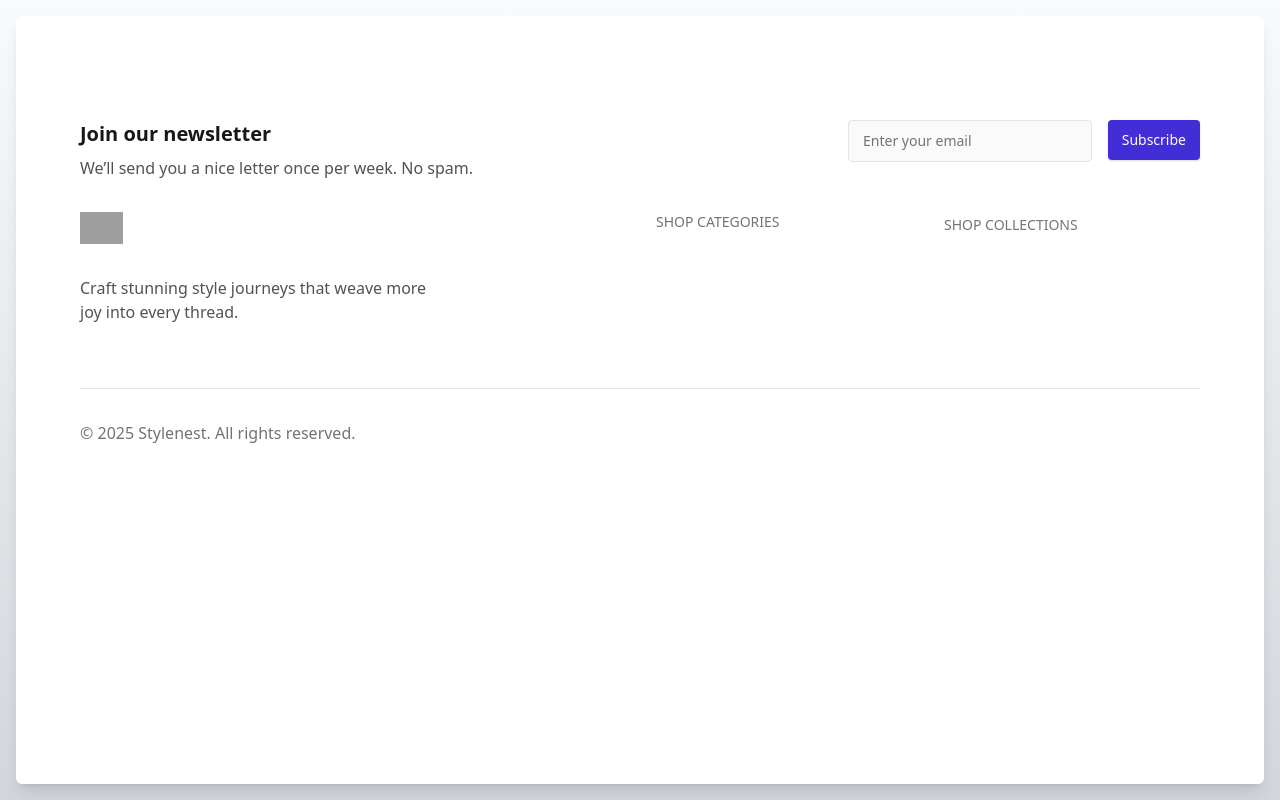
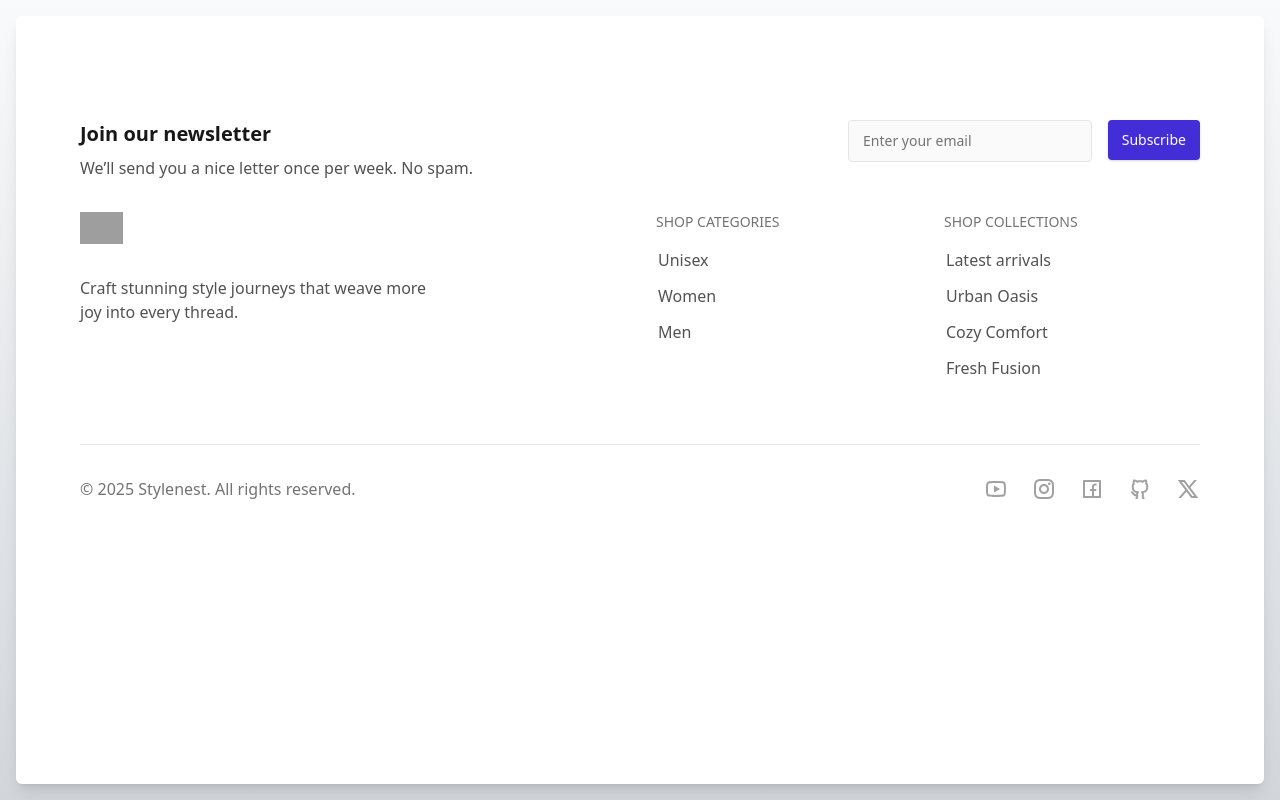
Before and after one commit to gbikbaeva/e-commerce, a React (Vite) app: page / in a window 1280 px wide. Built offline with nearby package versions, Linux system fonts and the light colour scheme; grey boxes are pictures that could not be loaded.

Commit message:
add toast

```diff
--- a/src/App.jsx
+++ b/src/App.jsx
@@ -3,6 +3,7 @@ import { createRoot } from "react-dom/client";
 import { createRouter, RouterProvider } from "@tanstack/react-router";
 import { QueryClient, QueryClientProvider } from "@tanstack/react-query";
 import { routeTree } from "./routeTree.gen";
+import ToastContextProvider from "./contexts/ToastContext";
 
 const router = createRouter({ routeTree });
 const queryClient = new QueryClient();
@@ -11,7 +12,9 @@ const App = () => {
   return (
     <StrictMode>
       <QueryClientProvider client={queryClient}>
-        <RouterProvider router={router} />
+        <ToastContextProvider>
+          <RouterProvider router={router} />
+        </ToastContextProvider>
       </QueryClientProvider>
     </StrictMode>
   );
--- a/src/components/Footer/Footer.jsx
+++ b/src/components/Footer/Footer.jsx
@@ -1,4 +1,7 @@
 import clsx from "clsx";
+
+import { CATEGORIES, COLLECTIIONS, FOOTER_SOCIALS } from "../../constants";
+import Link from "../Link";
 import SubscriptionForm from "./SubscriptionForm";
 
 const Footer = () => {
@@ -54,10 +57,37 @@ const Footer = () => {
             )}
           >
             <span className="text-sm text-neutral-500">SHOP CATEGORIES</span>
+            <div className="flex flex-col gap-3">
+              {CATEGORIES.map((category) => (
+                <Link
+                  key={category.value}
+                  to={`/products?categories=${category.value}`}
+                  variant="gray"
+                >
+                  {category.label}
+                </Link>
+              ))}
+            </div>
           </div>
 
-          <div className="col-span-4 mt-8 md:col-span-3 md:mt-12 lg:mt-0">
+          <div
+            className={clsx(
+              "flex flex-col gap-4",
+              "col-span-4 mt-8 md:col-span-3 md:mt-12 lg:mt-0",
+            )}
+          >
             <span className="text-sm text-neutral-500">SHOP COLLECTIONS</span>
+            <div className="flex flex-col gap-3">
+              {COLLECTIIONS.map((collection) => (
+                <Link
+                  key={collection.value}
+                  to={`/products?collections=${collection.value}`}
+                  variant="gray"
+                >
+                  {collection.label}
+                </Link>
+              ))}
+            </div>
           </div>
         </div>
 
@@ -70,7 +100,19 @@ const Footer = () => {
           <span className="text-neutral-500">
             &copy; {new Date().getFullYear()} Stylenest. All rights reserved.
           </span>
-          <div className="flex gap-6"></div>
+          <div className="flex gap-6">
+            {FOOTER_SOCIALS.map(({ icon: Icon, url, name }) => (
+              <Link
+                key={name}
+                to={url}
+                className="!px-0 !text-neutral-400"
+                target="_blank"
+                rel="noopener noreferrer"
+              >
+                <Icon className="size-6" aria-hidden="true" />
+              </Link>
+            ))}
+          </div>
         </div>
       </footer>
     </div>
--- a/src/components/Footer/SubscriptionForm.jsx
+++ b/src/components/Footer/SubscriptionForm.jsx
@@ -1,4 +1,5 @@
 import { useState } from "react";
+import useToast from "../../hooks/useToast";
 import Button from "../Button";
 import TextInput from "../TextInput";
 
@@ -8,6 +9,8 @@ const SubscriptionForm = () => {
   const [email, setEmail] = useState("");
   const [errorMessage, setErrorMessage] = useState("");
   const [isSubmitting, setIsSubmitting] = useState(false);
+
+  const toast = useToast();
 
   const handleSubmit = async (e) => {
     e.preventDefault();
@@ -25,24 +28,23 @@ const SubscriptionForm = () => {
     setErrorMessage("");
     setIsSubmitting(true);
 
-    try {
     const response = await fetch("/api/newsletter", {
       method: "POST",
       headers: { "Content-Type": "application/json" },
       body: JSON.stringify({ email }),
     });
-      const data = await response.json().catch(() => ({}));
 
     if (!response.ok) {
-        setErrorMessage(data.error || "Subscription failed. Please try again.");
+      toast.error(
+        "Failed to subscribe. Please ensure your email is correct or try again later.",
+      );
       return;
     }
+    toast.success(
+      "Subscription successful! Please check your email to confirm.",
+    );
     setEmail("");
-    } catch {
-      setErrorMessage("Could not reach the server. Try running with: npm run dev:vercel");
-    } finally {
     setIsSubmitting(false);
-    }
   };
 
   return (
--- /dev/null
+++ b/src/components/Toast/Toast.jsx
@@ -0,0 +1,44 @@
+import clsx from "clsx";
+
+const ToastTypes = {
+  ERROR: "error",
+  SUCCESS: "success",
+};
+
+const Toast = ({ type, message }) => {
+  return (
+    <div className={clsx("z-toast fixed inset-0 top-10")}>
+      <div
+        className={clsx(
+          "mx-4 md:mx-auto md:w-max",
+          "flex items-center gap-3",
+          "p-1 pr-2.5",
+          "rounded-full",
+          "text-sm font-medium",
+          type === ToastTypes.SUCCESS && "bg-green-50 text-green-700",
+          type === ToastTypes.ERROR && "bg-red-50 text-red-600",
+        )}
+      >
+        <div
+          className={clsx(
+            "flex items-center",
+            "px-2.5 py-0.5",
+            "h-6",
+            "bg-white",
+            "shadow",
+            "rounded-full",
+            "text-sm",
+            type === ToastTypes.ERROR && "text-red-800",
+            type === ToastTypes.SUCCESS && "text-green-700",
+          )}
+        >
+          {type === ToastTypes.ERROR ? "Error" : "Success"}
+        </div>
+
+        <span>{message}</span>
+      </div>
+    </div>
+  );
+};
+
+export default Toast;
--- /dev/null
+++ b/src/components/Toast/index.js
@@ -0,0 +1,3 @@
+import Toast from "./Toast";
+
+export default Toast;
--- a/src/constants.js
+++ b/src/constants.js
@@ -1,3 +1,11 @@
+import {
+  RiFacebookBoxLine,
+  RiGithubLine,
+  RiInstagramLine,
+  RiTwitterXLine,
+  RiYoutubeLine,
+} from "react-icons/ri";
+
 const COLORS = {
   white: { value: "#fff", label: "White" },
   black: { value: "#000", label: "Black" },
@@ -11,43 +19,29 @@ const COLORS = {
   pink: { value: "#EC4899", label: "Pink" },
 };
 
+const COLLECTIIONS = [
+  { label: "Latest arrivals", value: "latest" },
+  { label: "Urban Oasis", value: "urban" },
+  { label: "Cozy Comfort", value: "cozy" },
+  { label: "Fresh Fusion", value: "fresh" },
+];
+
 const FILTER_COLLECTIONS = {
   label: "Collections",
   value: "collections",
-  items: [
-    { label: "Latest arrivals", value: "latest" },
-    {
-      label: "Urban Oasis",
-      value: "urban",
-    },
-    {
-      label: "Cozy Comfort",
-      value: "cozy",
-    },
-    {
-      label: "Fresh Fusion",
-      value: "fresh",
-    },
-  ],
+  items: COLLECTIIONS,
 };
+
+const CATEGORIES = [
+  { label: "Unisex", value: "unisex" },
+  { label: "Women", value: "women" },
+  { label: "Men", value: "men" },
+];
 
 const FILTER_CATEGORIES = {
   label: "Categories",
   value: "categories",
-  items: [
-    {
-      label: "Unisex",
-      value: "unisex",
-    },
-    {
-      label: "Women",
-      value: "women",
-    },
-    {
-      label: "Men",
-      value: "men",
-    },
-  ],
+  items: CATEGORIES,
 };
 
 const FILTER_COLORS = {
@@ -152,6 +146,34 @@ const SORT_OPTIONS = [
   },
 ];
 
+const FOOTER_SOCIALS = [
+  {
+    icon: RiYoutubeLine,
+    url: "https://youtube.com",
+    name: "Link to Stylenest's youtube profile",
+  },
+  {
+    icon: RiInstagramLine,
+    url: "https://instagram.com",
+    name: "Link to Stylenest's instagram profile",
+  },
+  {
+    icon: RiFacebookBoxLine,
+    url: "https://facebook.com",
+    name: "Link to Stylenest's facebook profile",
+  },
+  {
+    icon: RiGithubLine,
+    url: "https://github.com",
+    name: "Link to Stylenest's github profile",
+  },
+  {
+    icon: RiTwitterXLine,
+    url: "https://twitter.com",
+    name: "Link to Stylenest's twitter profile",
+  },
+];
+
 export {
   COLORS,
   FILTER_COLLECTIONS,
@@ -159,4 +181,7 @@ export {
   FILTER_COLORS,
   FILTER_RATINGS,
   SORT_OPTIONS,
+  CATEGORIES,
+  COLLECTIIONS,
+  FOOTER_SOCIALS,
 };
--- /dev/null
+++ b/src/contexts/ToastContext.jsx
@@ -0,0 +1,42 @@
+import { createContext, useCallback, useMemo, useState } from "react";
+
+export const ToastContext = createContext({
+  toast: { show: false, type: "", message: "" },
+  showToast: () => {},
+});
+
+const ToastContextProvider = ({ children }) => {
+  const [toast, setToast] = useState({
+    show: false,
+    type: "",
+    message: "",
+  });
+
+  const showToast = useCallback((type, message) => {
+    setToast({
+      show: true,
+      type,
+      message,
+    });
+    setTimeout(() => {
+      setToast({
+        show: false,
+        type: "",
+        message: "",
+      });
+    }, 10000);
+  }, []);
+
+  const value = useMemo(() => {
+    return {
+      toast,
+      showToast,
+    };
+  }, [toast, showToast]);
+
+  return (
+    <ToastContext.Provider value={value}>{children}</ToastContext.Provider>
+  );
+};
+
+export default ToastContextProvider;
--- /dev/null
+++ b/src/hooks/useToast.jsx
@@ -0,0 +1,13 @@
+import { useContext } from "react";
+import { ToastContext } from "../contexts/ToastContext";
+
+const useToast = () => {
+  const { showToast } = useContext(ToastContext);
+
+  const error = (message) => showToast("error", message);
+  const success = (message) => showToast("success", message);
+
+  return { error, success };
+};
+
+export default useToast;
--- a/src/routes/__root.jsx
+++ b/src/routes/__root.jsx
@@ -1,11 +1,18 @@
 import { createRootRoute, Outlet } from "@tanstack/react-router";
 import { TanStackRouterDevtools } from "@tanstack/react-router-devtools";
+import { useContext } from "react";
+
+import Toast from "../components/Toast";
+import { ToastContext } from "../contexts/ToastContext";
 
 export const Route = createRootRoute({
   component: () => {
+    const { toast } = useContext(ToastContext);
+
     return (
       <>
         <main className="min-h-screen mx-auto p-4 flex flex-col">
+          {toast.show && <Toast message={toast.message} type={toast.type} />}
           <Outlet />
           <TanStackRouterDevtools />
         </main>
```
Lines whose indentation alone changed are shown as unchanged.
